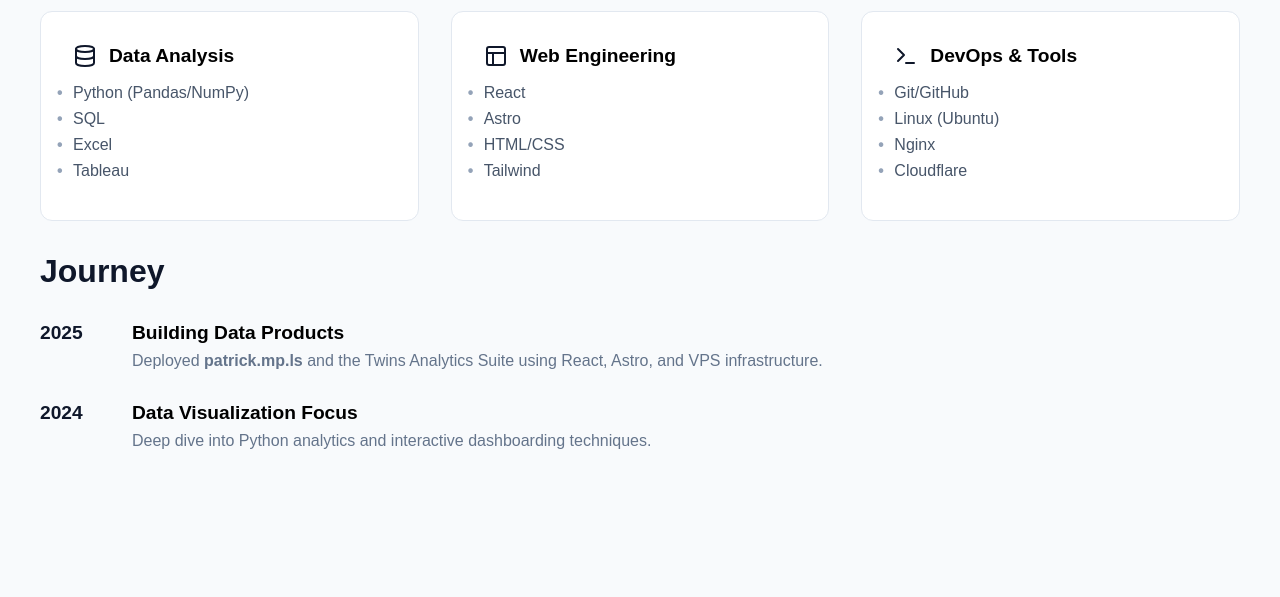
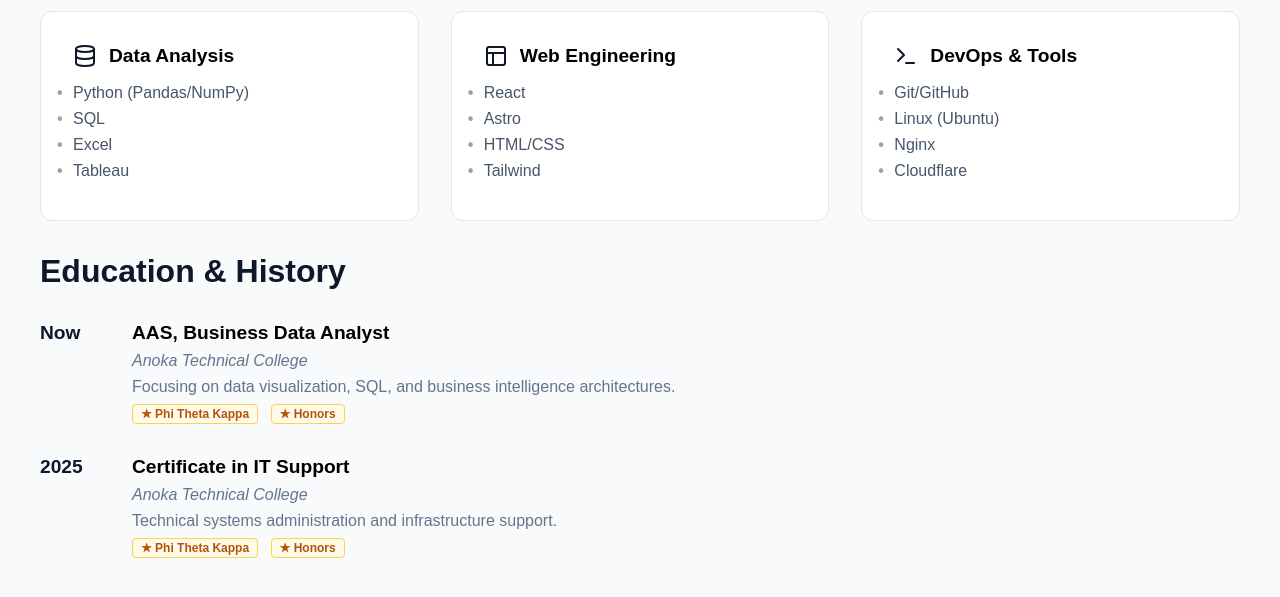
Before and after one commit to patbritton/portfolio, an Astro site: page /about in a window 1280 px wide. Shown: the part 611-1208 px from the top of the page. Before the commit the page ends 1125 px from the top, so only its background shows below. Built offline with nearby package versions, Linux system fonts and the light colour scheme; Astro itself is replaced by a stand-in of ours.

Commit message:
Update Education with Anoka Tech details

```diff
--- a/src/pages/about.astro
+++ b/src/pages/about.astro
@@ -58,22 +58,37 @@
     </div>
   </section>
 
-  <section class="timeline-section">
-    <h3>Journey</h3>
+<section class="timeline-section">
+    <h3>Education & History</h3>
+
+    <div class="timeline-item">
+      <span class="year">Now</span>
+      <div class="content">
+        <h4>AAS, Business Data Analyst</h4>
+        <span class="org">Anoka Technical College</span>
+        <p>
+          Focusing on data visualization, SQL, and business intelligence architectures.
+          <br/>
+          <span class="honor-tag">★ Phi Theta Kappa</span>
+          <span class="honor-tag">★ Honors</span>
+        </p>
+      </div>
+    </div>
+
     <div class="timeline-item">
       <span class="year">2025</span>
       <div class="content">
-        <h4>Building Data Products</h4>
-        <p>Deployed <strong>patrick.mp.ls</strong> and the Twins Analytics Suite using React, Astro, and VPS infrastructure.</p>
+        <h4>Certificate in IT Support</h4>
+        <span class="org">Anoka Technical College</span>
+        <p>
+          Technical systems administration and infrastructure support.
+          <br/>
+          <span class="honor-tag">★ Phi Theta Kappa</span>
+          <span class="honor-tag">★ Honors</span>
+        </p>
       </div>
     </div>
-    <div class="timeline-item">
-      <span class="year">2024</span>
-      <div class="content">
-        <h4>Data Visualization Focus</h4>
-        <p>Deep dive into Python analytics and interactive dashboarding techniques.</p>
-      </div>
-    </div>
+
   </section>
 
 </MainLayout>
@@ -141,7 +156,27 @@
   }
   .content h4 { margin: 0 0 0.5rem 0; font-size: 1.2rem; }
   .content p { margin: 0; color: #64748b; }
+/* Add inside <style> */
 
+  .org {
+    display: block;
+    font-style: italic;
+    color: #64748b;
+    margin-bottom: 0.5rem;
+  }
+
+  .honor-tag {
+    display: inline-block;
+    background: #fffbeb; /* Light Gold background */
+    color: #b45309;      /* Dark Gold text */
+    font-size: 0.75rem;
+    font-weight: bold;
+    padding: 2px 8px;
+    border-radius: 4px;
+    margin-right: 8px;
+    margin-top: 8px;
+    border: 1px solid #fcd34d;
+  }
   /* Mobile Response */
   @media (max-width: 768px) {
     .profile-header { flex-direction: column-reverse; text-align: center; gap: 2rem; }
```
